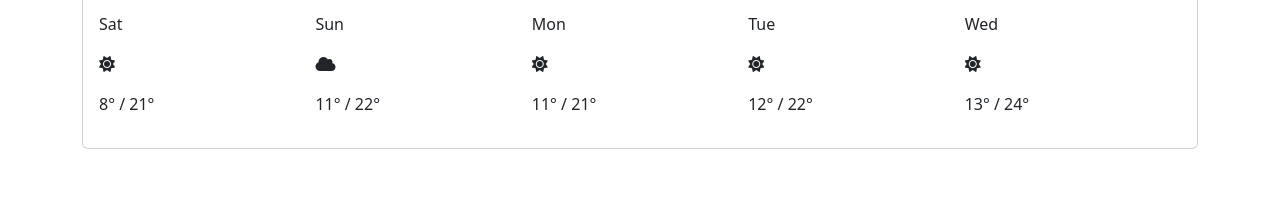
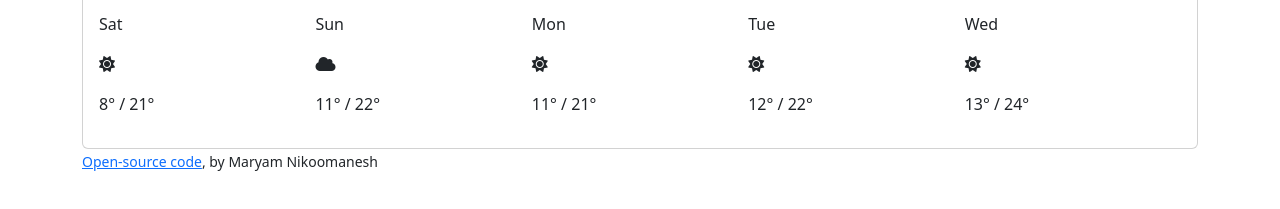
Before and after one commit to mim-nikoo/weather-app, a plain HTML site: page index.html in a window 1280 px wide. Shown: the part 191-400 px from the top of the page. Drawn offline with nearby package versions, Linux system fonts and the light colour scheme.

Commit message:
add repository link

```diff
--- a/index.html
+++ b/index.html
@@ -130,6 +130,7 @@
         </div>
       </div>
     </div>
+    <small><a href="https://github.com/mim-nikoo/weather-app" target="_blank">Open-source code</a>, by Maryam Nikoomanesh</small>
       <script src="src/index.js"></script>
   </body>
 </html>
```
